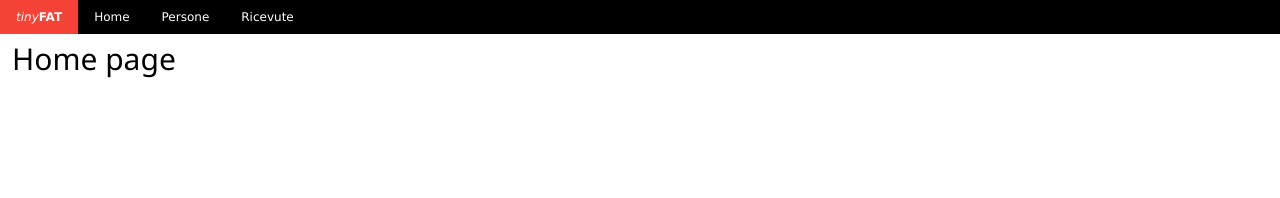
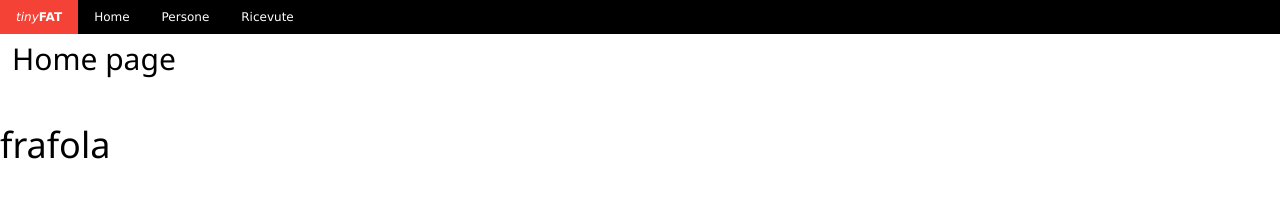
Before and after one commit to darioGagliano/tinyfet, a plain HTML site: page index.html in a window 1280 px wide. Drawn offline with Linux system fonts and the light colour scheme.

Commit message:
fragola_2

```diff
--- a/index.html
+++ b/index.html
@@ -18,5 +18,6 @@
 	  <script src="lib/path/path.min.js"></script>
 	  <script src="js/app.js"></script>
 	</div>
+	<h1>frafola</h1>
   </body>
 </html>
```
